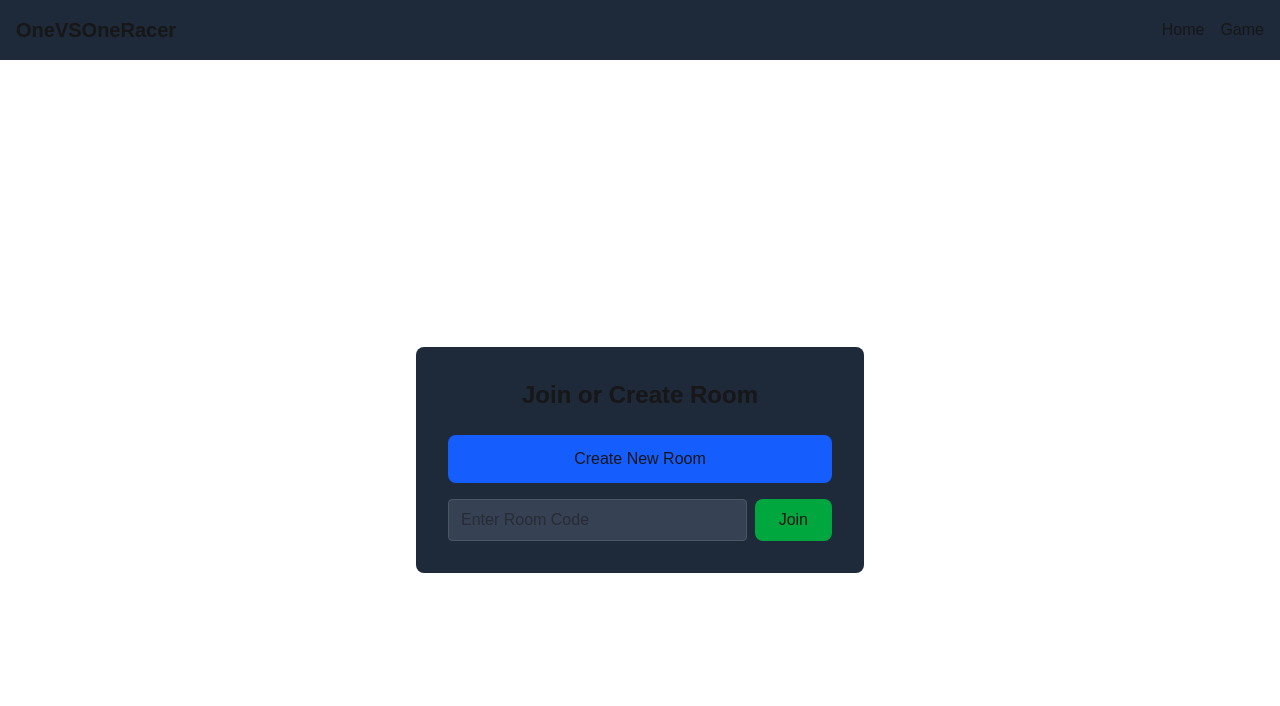
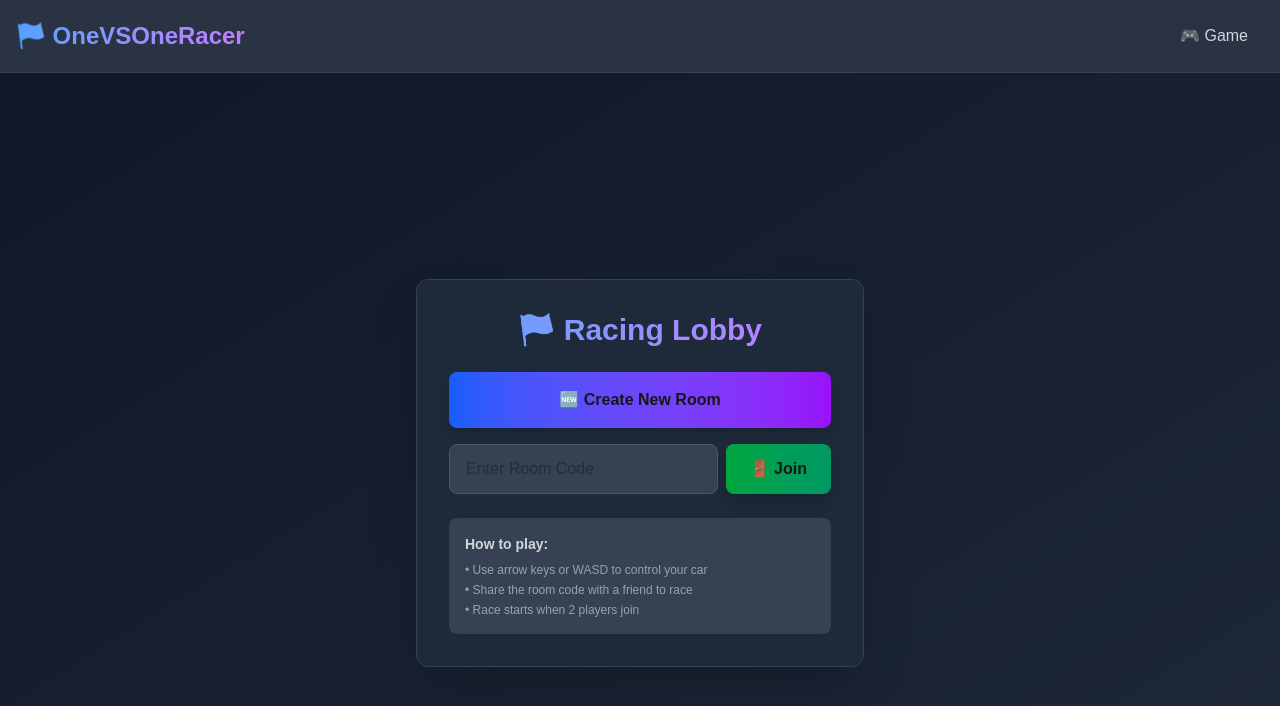
Before and after one commit to XYWINGS/OneVsOneRacer_WebApp, a Next.js app: page /game in a window 1280 px wide. Shown: the top 706 px of the page. Built offline with nearby package versions, Linux system fonts and the light colour scheme; no server answers.

Commit message:
feat: add car assets and enhance socket connection handling with improved error management

```diff
--- a/src/app/game/lib/socket.ts
+++ b/src/app/game/lib/socket.ts
@@ -1,6 +1,9 @@
 import { io, Socket } from "socket.io-client";
 
-const SOCKET_URL = process.env.NEXT_PUBLIC_SOCKET_SERVER_URL || "http://localhost:3001";
+const SOCKET_URL = process.env.NEXT_PUBLIC_SOCKET_SERVER_URL || "http://localhost:3000";
+
+// Debug logging
+console.log("Socket URL:", SOCKET_URL);
 
 let socket: Socket | null = null;
 
@@ -19,16 +22,42 @@ export const initializeSocket = (roomId: string): Socket => {
     query: { roomId: roomId.trim() },
     autoConnect: false,
     transports: ["websocket", "polling"], // Fallback to polling if websocket fails
-    timeout: 5000,
+    timeout: 20000, // Increased timeout to 20 seconds
+    reconnection: true,
+    reconnectionAttempts: 5,
+    reconnectionDelay: 1000,
+    reconnectionDelayMax: 5000,
+    forceNew: true, // Force new connection
   });
 
-  // Add error handling
+  // Enhanced error handling
   socket.on("connect_error", (error) => {
-    console.error("Socket connection error:", error);
+    console.error("Socket connection error:", error.message);
+    console.error("Error details:", error);
   });
 
   socket.on("disconnect", (reason) => {
     console.log("Socket disconnected:", reason);
+    if (reason === "io server disconnect") {
+      // Server disconnected, try to reconnect
+      socket?.connect();
+    }
+  });
+
+  socket.on("reconnect", (attemptNumber) => {
+    console.log("Socket reconnected after", attemptNumber, "attempts");
+  });
+
+  socket.on("reconnect_error", (error) => {
+    console.error("Socket reconnection error:", error);
+  });
+
+  socket.on("reconnect_failed", () => {
+    console.error("Socket reconnection failed after all attempts");
+  });
+
+  socket.on("connect", () => {
+    console.log("Socket connected successfully to room:", roomId);
   });
 
   return socket;
@@ -47,7 +76,16 @@ export const isSocketConnected = (): boolean => {
 
 export const disconnectSocket = (): void => {
   if (socket) {
+    console.log("Disconnecting socket...");
     socket.disconnect();
     socket = null;
   }
 };
+
+// Helper function to check socket health
+export const getSocketStatus = (): string => {
+  if (!socket) return "not_initialized";
+  if (socket.connected) return "connected";
+  if (socket.disconnected) return "disconnected";
+  return "connecting";
+};
--- a/src/app/game/page.tsx
+++ b/src/app/game/page.tsx
@@ -12,6 +12,8 @@ export default function GamePage() {
   const [players, setPlayers] = useState<string[]>([]);
   const [isConnecting, setIsConnecting] = useState(false);
   const [tempRoomId, setTempRoomId] = useState("");
+  const [connectionError, setConnectionError] = useState<string | null>(null);
+  const [gameStarted, setGameStarted] = useState(false);
 
   const roomId = searchParams.get("room");
 
@@ -20,27 +22,62 @@ export default function GamePage() {
     if (!roomId) return;
 
     setIsConnecting(true);
+    setConnectionError(null);
+
+    try {
       const socket = initializeSocket(roomId);
 
       socket.connect();
 
       socket.on("connect", () => {
         setIsConnecting(false);
+        socket.emit("joinRoom", { roomId });
+        setConnectionError(null);
         console.log("Connected to room:", roomId);
       });
 
       socket.on("playerJoined", (data) => {
         setPlayers(data.players);
+        console.log("Players updated:", data.players);
+
+        // Start game when 2 players are connected
+        if (data.players.length >= 2) {
+          setGameStarted(true);
+        }
+      });
+
+      socket.on("playerLeft", (data) => {
+        setPlayers(data.players);
+        setGameStarted(false); // Stop game if player leaves
       });
 
       socket.on("connect_error", (error) => {
         console.error("Connection error:", error);
         setIsConnecting(false);
+        setConnectionError("Failed to connect to server. Please try again.");
+      });
+
+      socket.on("disconnect", (reason) => {
+        console.log("Disconnected:", reason);
+        setGameStarted(false);
+        if (reason === "io server disconnect") {
+          setConnectionError("Server disconnected. Please refresh and try again.");
+        }
+      });
+
+      // Handle game state updates
+      socket.on("gameState", (gameState) => {
+        // This will be handled by the GameCanvas component
       });
 
       return () => {
         socket.disconnect();
       };
+    } catch (error) {
+      console.error("Socket initialization error:", error);
+      setIsConnecting(false);
+      setConnectionError("Failed to initialize connection. Please check your network.");
+    }
   }, [roomId]);
 
   // Always render GameCanvas (even with empty roomId) to maintain hook consistency
@@ -50,9 +87,11 @@ export default function GamePage() {
   // CONDITIONAL RENDERING AFTER ALL HOOKS
   if (!roomId) {
     return (
-      <div className="flex min-h-screen flex-col items-center justify-center p-24">
-        <div className="bg-gray-800 p-8 rounded-lg max-w-md w-full">
-          <h2 className="text-2xl font-bold mb-6 text-center">Join or Create Room</h2>
+      <div className="flex min-h-screen flex-col items-center justify-center p-6 bg-gradient-to-br from-gray-900 to-gray-800">
+        <div className="bg-gray-800 p-8 rounded-xl shadow-2xl max-w-md w-full border border-gray-700">
+          <h2 className="text-3xl font-bold mb-6 text-center bg-gradient-to-r from-blue-400 to-purple-400 bg-clip-text text-transparent">
+            🏁 Racing Lobby
+          </h2>
 
           <div className="space-y-4">
             <button
@@ -60,10 +99,10 @@ export default function GamePage() {
                 const newRoomId = Math.random().toString(36).substring(2, 8).toUpperCase();
                 router.push(`/game?room=${newRoomId}`);
               }}
-              className="w-full px-6 py-3 bg-blue-600 rounded-lg hover:bg-blue-700 transition"
+              className="w-full px-6 py-4 bg-gradient-to-r from-blue-600 to-purple-600 rounded-lg hover:from-blue-700 hover:to-purple-700 transition-all duration-300 transform hover:scale-105 font-semibold shadow-lg"
               disabled={isConnecting}
             >
-              Create New Room
+              🆕 Create New Room
             </button>
 
             <div className="flex gap-2">
@@ -71,7 +110,7 @@ export default function GamePage() {
                 value={tempRoomId}
                 onChange={(e) => setTempRoomId(e.target.value.toUpperCase())}
                 placeholder="Enter Room Code"
-                className="flex-1 px-3 py-2 bg-gray-700 rounded border border-gray-600 focus:border-blue-500 focus:outline-none"
+                className="flex-1 px-4 py-3 bg-gray-700 rounded-lg border border-gray-600 focus:border-blue-500 focus:outline-none focus:ring-2 focus:ring-blue-500/20 transition-all"
                 maxLength={6}
               />
               <button
@@ -80,11 +119,20 @@ export default function GamePage() {
                     router.push(`/game?room=${tempRoomId.trim()}`);
                   }
                 }}
-                className="px-6 py-2 bg-green-600 rounded-lg hover:bg-green-700 transition"
+                className="px-6 py-3 bg-gradient-to-r from-green-600 to-emerald-600 rounded-lg hover:from-green-700 hover:to-emerald-700 transition-all duration-300 font-semibold shadow-lg"
                 disabled={!tempRoomId.trim() || isConnecting}
               >
-                Join
+                🚪 Join
               </button>
+            </div>
+
+            <div className="mt-6 p-4 bg-gray-700 rounded-lg">
+              <h3 className="text-sm font-semibold text-gray-300 mb-2">How to play:</h3>
+              <ul className="text-xs text-gray-400 space-y-1">
+                <li>• Use arrow keys or WASD to control your car</li>
+                <li>• Share the room code with a friend to race</li>
+                <li>• Race starts when 2 players join</li>
+              </ul>
             </div>
           </div>
         </div>
@@ -94,40 +142,97 @@ export default function GamePage() {
 
   if (isConnecting) {
     return (
-      <div className="flex min-h-screen items-center justify-center">
+      <div className="flex min-h-screen items-center justify-center bg-gradient-to-br from-gray-900 to-gray-800">
         <div className="text-center">
-          <div className="animate-spin rounded-full h-12 w-12 border-b-2 border-blue-500 mx-auto mb-4"></div>
-          <p className="text-lg">Connecting to room {roomId}...</p>
+          <div className="animate-spin rounded-full h-16 w-16 border-4 border-blue-500 border-t-transparent mx-auto mb-6"></div>
+          <p className="text-xl font-semibold">Connecting to room {roomId}...</p>
+          <p className="text-gray-400 mt-2">Please wait while we establish connection</p>
+        </div>
+      </div>
+    );
+  }
+
+  if (connectionError) {
+    return (
+      <div className="flex min-h-screen items-center justify-center bg-gradient-to-br from-gray-900 to-gray-800">
+        <div className="text-center max-w-md">
+          <div className="text-6xl mb-4">⚠️</div>
+          <h2 className="text-2xl font-bold mb-4 text-red-400">Connection Error</h2>
+          <p className="text-gray-300 mb-6">{connectionError}</p>
+          <div className="space-y-3">
+            <button
+              onClick={() => window.location.reload()}
+              className="w-full px-6 py-3 bg-blue-600 rounded-lg hover:bg-blue-700 transition"
+            >
+              🔄 Retry Connection
+            </button>
+            <button
+              onClick={() => router.push("/game")}
+              className="w-full px-6 py-3 bg-gray-600 rounded-lg hover:bg-gray-700 transition"
+            >
+              ← Back to Lobby
+            </button>
+          </div>
         </div>
       </div>
     );
   }
 
   return (
-    <div className="relative h-screen w-screen">
+    <div className="relative h-screen w-screen bg-gray-900">
       {gameCanvas}
 
       {/* Game UI Overlay */}
-      <div className="absolute top-4 left-4 bg-black bg-opacity-50 text-white p-4 rounded">
-        <h2 className="text-xl font-bold">Room: {roomId}</h2>
-        <p>Players: {players.length}/2</p>
-        {players.length < 2 && <p className="text-yellow-400 text-sm mt-1">Waiting for opponent...</p>}
+      <div className="absolute top-4 left-4 bg-black/70 backdrop-blur-sm text-white p-4 rounded-lg border border-gray-700">
+        <h2 className="text-xl font-bold flex items-center gap-2">
+          🏁 Room: <span className="text-blue-400">{roomId}</span>
+        </h2>
+        <p className="flex items-center gap-2">
+          👥 Players: <span className="text-green-400">{players.length}/2</span>
+        </p>
+        {players.length < 2 && (
+          <p className="text-yellow-400 text-sm mt-2 flex items-center gap-1">⏳ Waiting for opponent...</p>
+        )}
+        {gameStarted && <p className="text-green-400 text-sm mt-2 flex items-center gap-1">🚗 Race in progress!</p>}
       </div>
 
       {/* Room sharing */}
-      <div className="absolute top-4 right-4 bg-black bg-opacity-50 text-white p-4 rounded">
-        <p className="text-sm mb-2">Share this room code:</p>
+      <div className="absolute top-4 right-4 bg-black/70 backdrop-blur-sm text-white p-4 rounded-lg border border-gray-700">
+        <p className="text-sm mb-2 flex items-center gap-1">🔗 Share this room code:</p>
         <div className="flex items-center gap-2">
-          <code className="bg-gray-700 px-2 py-1 rounded text-lg font-mono">{roomId}</code>
+          <code className="bg-gray-700 px-3 py-2 rounded text-lg font-mono font-bold text-blue-300">{roomId}</code>
           <button
             onClick={() => {
               navigator.clipboard.writeText(roomId);
+              // Add a toast notification
             }}
-            className="px-2 py-1 bg-blue-600 rounded text-xs hover:bg-blue-700 transition"
+            className="px-3 py-2 bg-blue-600 rounded text-xs hover:bg-blue-700 transition font-semibold"
+            title="Copy room code"
           >
-            Copy
+            📋 Copy
           </button>
         </div>
+      </div>
+
+      {/* Game controls help */}
+      <div className="absolute bottom-4 left-4 bg-black/70 backdrop-blur-sm text-white p-3 rounded-lg border border-gray-700">
+        <p className="text-xs text-gray-300 mb-1">Controls:</p>
+        <div className="text-xs space-y-1">
+          <div>🔺 Up: W or ↑</div>
+          <div>🔻 Down: S or ↓</div>
+          <div>◀️ Left: A or ←</div>
+          <div>▶️ Right: D or →</div>
+        </div>
+      </div>
+
+      {/* Back button */}
+      <div className="absolute bottom-4 right-4">
+        <button
+          onClick={() => router.push("/game")}
+          className="px-4 py-2 bg-gray-600/90 backdrop-blur-sm text-white rounded-lg hover:bg-gray-700 transition border border-gray-600"
+        >
+          ← Back to Lobby
+        </button>
       </div>
     </div>
   );
--- a/src/app/game/scenes/RaceScene.tsx
+++ b/src/app/game/scenes/RaceScene.tsx
@@ -30,7 +30,7 @@ export default class RaceScene extends Scene {
 
   preload() {
     // Load minimal assets
-    this.load.image("car", "../../assets/car.png");
+    this.load.image("car", "/redCar.png");
   }
 
   create() {
--- a/src/app/main/components/Navbar.tsx
+++ b/src/app/main/components/Navbar.tsx
@@ -1,18 +1,21 @@
-import Link from 'next/link';
+import Link from "next/link";
 
 export default function Navbar() {
   return (
-    <nav className="w-full bg-gray-800 p-4">
+    <nav className="w-full bg-gray-800/95 backdrop-blur-sm border-b border-gray-700 p-4 sticky top-0 z-50">
       <div className="container mx-auto flex justify-between items-center">
-        <Link href="/" className="text-xl font-bold">
-          OneVSOneRacer
+        <Link
+          href="/"
+          className="text-2xl font-bold bg-gradient-to-r from-blue-400 to-purple-400 bg-clip-text text-transparent hover:from-blue-300 hover:to-purple-300 transition-all"
+        >
+          🏁 OneVSOneRacer
         </Link>
-        <div className="flex gap-4">
-          <Link href="/main" className="hover:text-blue-400">
-            Home
-          </Link>
-          <Link href="/game" className="hover:text-blue-400">
-            Game
+        <div className="flex gap-6">
+          <Link
+            href="/game"
+            className="flex items-center gap-2 px-4 py-2 rounded-lg hover:bg-gray-700 transition-all duration-200 text-gray-300 hover:text-white"
+          >
+            🎮 Game
           </Link>
         </div>
       </div>
--- a/src/app/main/page.tsx
+++ /dev/null
@@ -1,12 +0,0 @@
-import Link from "next/link";
-
-export default function Home() {
-  return (
-    <main className="flex min-h-screen flex-col items-center justify-center p-24">
-      <h1 className="text-4xl font-bold mb-8">OneVSOneRacer</h1>
-      <Link href="/game" className="px-6 py-3 bg-blue-600 rounded-lg hover:bg-blue-700 transition">
-        Play Game
-      </Link>
-    </main>
-  );
-}
--- /dev/null
+++ b/src/app/page.tsx
@@ -0,0 +1,38 @@
+import Link from "next/link";
+
+export default function Home() {
+  return (
+    <main className="flex min-h-screen flex-col items-center justify-center p-24">
+      <div className="text-center max-w-2xl">
+        <h1 className="text-6xl font-bold mb-4 bg-gradient-to-r from-blue-400 to-purple-600 bg-clip-text text-transparent">
+          OneVSOneRacer
+        </h1>
+        <p className="text-xl text-gray-400 mb-8">Challenge your friends in real-time multiplayer racing</p>
+
+        <div className="space-y-4">
+          <Link
+            href="/game"
+            className="inline-block px-8 py-4 bg-gradient-to-r from-blue-600 to-purple-600 rounded-lg hover:from-blue-700 hover:to-purple-700 transition-all duration-300 transform hover:scale-105 text-lg font-semibold shadow-lg"
+          >
+            🏁 Start Racing
+          </Link>
+
+          <div className="mt-8 grid grid-cols-1 md:grid-cols-3 gap-6 text-left">
+            <div className="bg-gray-800 p-6 rounded-lg">
+              <h3 className="text-xl font-bold mb-2 text-blue-400">🚗 Real-time Racing</h3>
+              <p className="text-gray-300">Race against friends with smooth real-time multiplayer action</p>
+            </div>
+            <div className="bg-gray-800 p-6 rounded-lg">
+              <h3 className="text-xl font-bold mb-2 text-purple-400">🎮 Easy Controls</h3>
+              <p className="text-gray-300">Use arrow keys or WASD to control your racing car</p>
+            </div>
+            <div className="bg-gray-800 p-6 rounded-lg">
+              <h3 className="text-xl font-bold mb-2 text-green-400">🏆 Quick Matches</h3>
+              <p className="text-gray-300">Create or join rooms instantly with simple room codes</p>
+            </div>
+          </div>
+        </div>
+      </div>
+    </main>
+  );
+}
```
Also changed, not shown: public/car.png (renamed from src/app/assets/car.png), public/redCar.png (added). Lines whose indentation alone changed are shown as unchanged.
